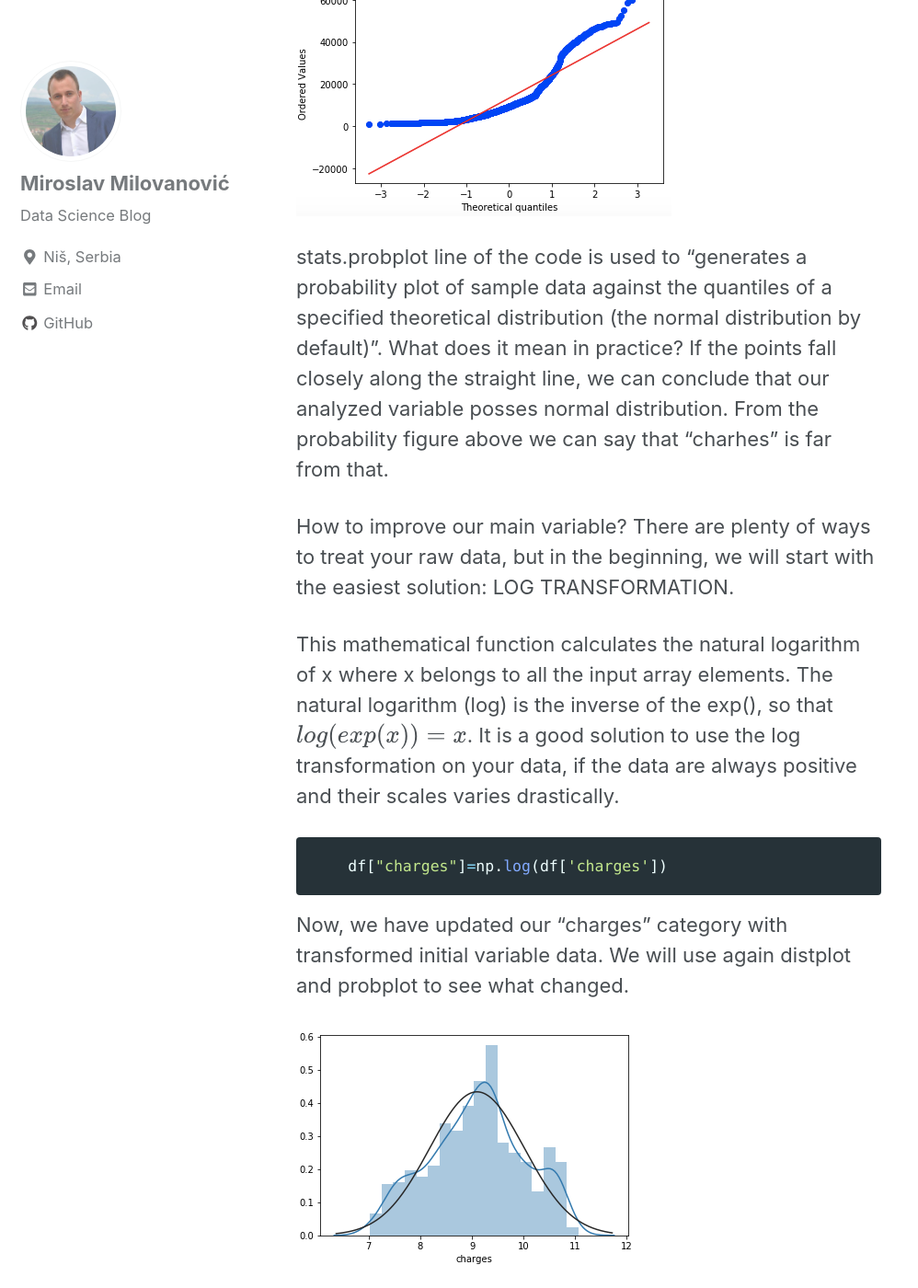
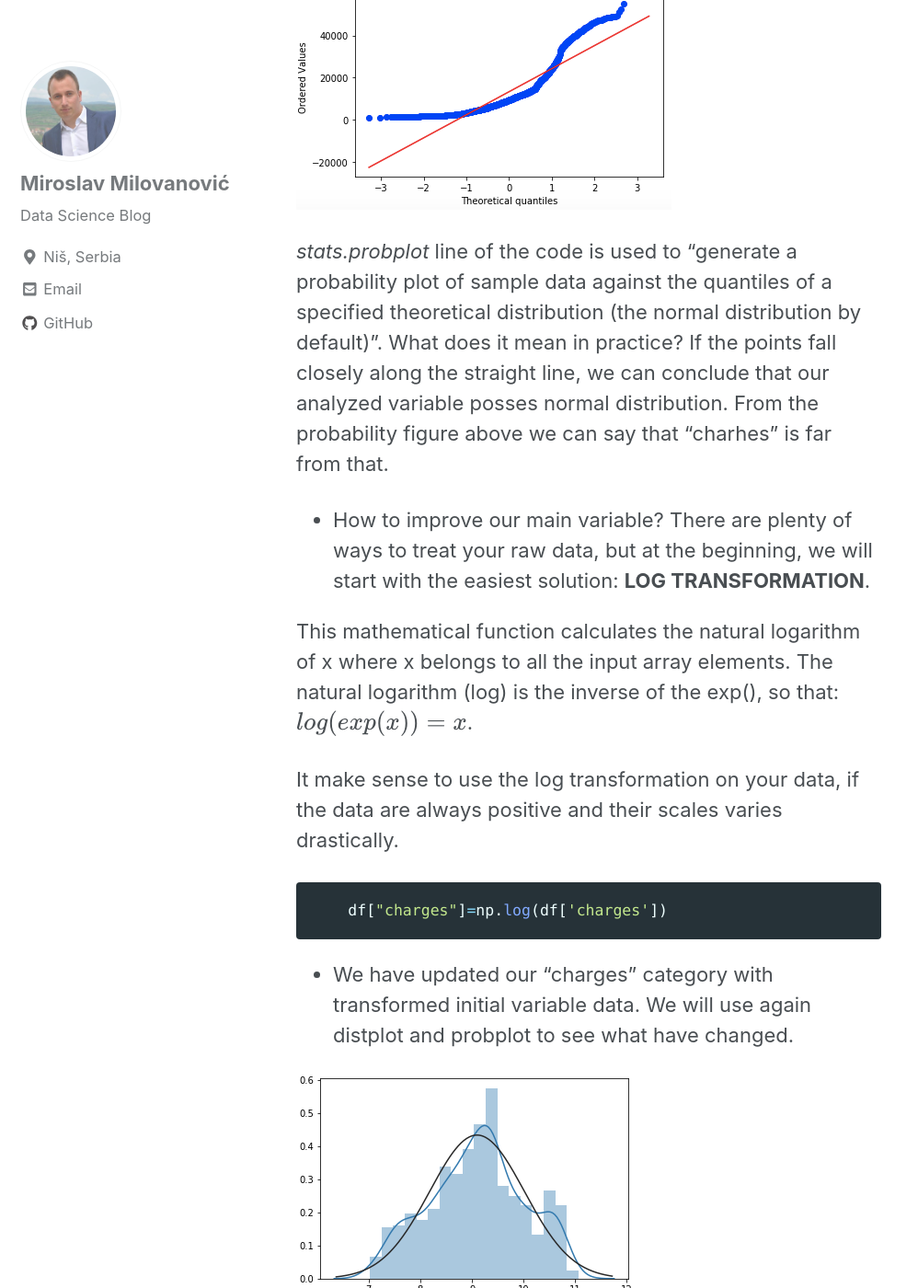
Before and after one commit to mmilovanovic87/mmilovanovic87.github.io, a Jekyll site: the page built from _posts/2019-01-19-DataNormalization.md, in a window 1280 px wide and 1400 px high, scrolled down 2041 px. Shown: the whole window at 92% size, without its empty margins (0-998 px from the left). Built offline with Jekyll 4.4.1, drawn with Linux system fonts in a browser that asks for light colours; cached includes are drawn as plain includes; nearby versions of some CDN libraries; formulas are drawn with MathJax 3; some of the changed text lies outside the part shown.

Commit message:
Log Transformation 1.1

````diff
--- a/_posts/2019-01-19-DataNormalization.md
+++ b/_posts/2019-01-19-DataNormalization.md
@@ -13,17 +13,17 @@ This will be short but (I hope) really useful text. In [Medical Costs Analysis u
 
 These errors are not something that we would be happy with it. We can conclude, based on the results, that Linear Regression is not good enough method for predicting these specific data and that we need to continue with other machine learning algorithms - hoping that we will find more suitable model.
 
-BUT
+**BUT**
 
-Is that all from Linear Regression?
+**Is that all from Linear Regression?**
 
-Of course not.
+**Of course not.**
 
-During the procedure of model development in [Medical Costs Analysis using a Linear Regression model](https://mmilovanovic87.github.io/LinearRegression/), we have selected and optimized DataFrame variables in the way to adequately form input and output vectors for our model. This information was further used for training and testing procedures. Something that we haven't considered at all, is one great feature called: Data Transformation.
+During the procedure of model development in [Medical Costs Analysis using a Linear Regression model](https://mmilovanovic87.github.io/LinearRegression/), we have selected and optimized DataFrame variables in the way to adequately form input and output vectors for our model. This information was further used for training and testing procedures. Something that we haven't considered at all is one great feature called: **Data Transformation**.
 
 In general, data transformation is used to change the shape of the data distribution. The goal is to change variables in the way that they can be described as a normal distribution. Linear Regression, as well as many other machine learning techniques, is maximally useful if it faces a data which are normally distributed.
 
-What next? The variable of interest was "charges". Once again, let's see distribution of the variable.
+* What next? The variable of interest was "charges". Once again, let's see distribution of the variable.
 
 ```python
     sns.distplot(df["charges"],fit=norm)
@@ -32,26 +32,30 @@ What next? The variable of interest was "charges". Once again, let's see distrib
 ```
 <img src="{{ site.url }}{{ site.baseurl }}/images/2 Data Normalization/ProbabilityPlot.png" alt="ProbabilityPlot">
 
-stats.probplot line of the code is used to "generates a probability plot of sample data against the quantiles of a specified theoretical distribution (the normal distribution by default)". What does it mean in practice? If the points fall closely along the straight line, we can conclude that our analyzed variable posses normal distribution. From the probability figure above we can say that "charhes" is far from that.
+*stats.probplot* line of the code is used to "generate a probability plot of sample data against the quantiles of a specified theoretical distribution (the normal distribution by default)". What does it mean in practice? If the points fall closely along the straight line, we can conclude that our analyzed variable posses normal distribution. From the probability figure above we can say that "charhes" is far from that.
 
-How to improve our main variable? There are plenty of ways to treat your raw data, but in the beginning, we will start with the easiest solution: LOG TRANSFORMATION.
+* How to improve our main variable? There are plenty of ways to treat your raw data, but at the beginning, we will start with the easiest solution: **LOG TRANSFORMATION**.
 
-This mathematical function calculates the natural logarithm of x where x belongs to all the input array elements. The natural logarithm (log) is the inverse of the exp(), so that $$ log(exp(x)) = x $$. It is a good solution to use the log transformation on your data, if the data are always positive and their scales varies drastically.
+This mathematical function calculates the natural logarithm of x where x belongs to all the input array elements. The natural logarithm (log) is the inverse of the exp(), so that:
+ $$ log(exp(x)) = x $$.
+
+ It make sense to use the log transformation on your data, if the data are always positive and their scales varies drastically.
 
 ```python
     df["charges"]=np.log(df['charges'])
 ```
-Now, we have updated our "charges" category with transformed initial variable data. We will use again distplot and probplot to see what changed.
+
+* We have updated our "charges" category with transformed initial variable data. We will use again distplot and probplot to see what have changed.
 
 <img src="{{ site.url }}{{ site.baseurl }}/images/2 Data Normalization/Probplot2.png" alt="Probplot2">
 
-If we compare the variable "charges" before and after log transformation, we can easily see the difference. Now, we are significantly closer to a normal distribution of data. It is not the perfect, but the difference is notable for sure.
+If we compare the variable "charges" **before** and **after** the log transformation, we can easily see the difference. Now, we are significantly closer to a normal distribution of data. It is not the perfect, but the difference is notable for sure.
 
 Ok. We have transformed our category of interest. Is it going to be helpful for improving prediction capabilities of our model or not?
 
-We will repeat the complete procedure of designing the Linear Regression model from [Medical Costs Analysis using a Linear Regression model](https://mmilovanovic87.github.io/LinearRegression/), with difference of applying log transformation of "charges" variable.
+* We will repeat the complete procedure of designing the Linear Regression model from [Medical Costs Analysis using a Linear Regression model](https://mmilovanovic87.github.io/LinearRegression/), with the difference of applying log transformation of "charges" variable.
 
-We will print now all coefficients of our trained Linear Regression model.
+* Now, we will print new values of coefficients of our retrained Linear Regression model. Of course, **after** the transformation process.
 
 ```python
     print(lm.intercept_)
@@ -60,26 +64,26 @@ We will print now all coefficients of our trained Linear Regression model.
 ```
 <img src="{{ site.url }}{{ site.baseurl }}/images/2 Data Normalization/LRcoeff.png" alt="LR coeff">
 
-What we had before log transformation:
+Back to the past, let's see what we had **before** the log transformation:
 
 <img src="{{ site.url }}{{ site.baseurl }}/images/LinearRegression/coeff.png" alt="Coefficients of LR model">
 
-It is obvious that now we have significantly smaller values for all our coefficients. How this change will affect our predictions? We will see soon.
+It is obvious that now we have significantly smaller values for our coefficients. How these changes will affect our predictions? We will see soon.
 
-Next figure is a graphical comparison of expected values of our analysis (y_test) and predicted values (predictions) of the model.
+* Next figure is a graphical comparison of expected values of our analysis (y_test) and predicted values (predictions) of the model.
 
 ```python
     plt.scatter(y_test, predictions)
 ```
 <img src="{{ site.url }}{{ site.baseurl }}/images/2 Data Normalization/ScatterAfter.png" alt="New scatter">
 
-Let's compare this with the similar figure, before we have transformed "charges" variable.
+Let's compare this with similar graph, but **before** we have transformed "charges" variable.
 
 <img src="{{ site.url }}{{ site.baseurl }}/images/LinearRegression/scatter.png" alt="Scatter graph">
 
-For sure, after log transformation, scatter graph has more sense and produced dependence between expected and predicted values is more reliable for the model. It looks like that our model will have a better chance for predicting correct "charges" data, in comparison with the model from [Medical Costs Analysis using a Linear Regression model](https://mmilovanovic87.github.io/LinearRegression/).
+For sure, after the log transformation, scatter graph has more sense and produced dependence between expected and predicted values is more reliable for the model. It looks like that our model will have a better chance for predicting correct "charges" data, in comparison with the model from [Medical Costs Analysis using a Linear Regression model](https://mmilovanovic87.github.io/LinearRegression/).
 
-Finally, let's compare error distribution graphs of our predictions, BEFORE and AFTER log transformation.
+* Finally, let's compare the error distribution graphs of our predictions, **BEFORE** and **AFTER** the log transformation.
 
 BEFORE
 <img src="{{ site.url }}{{ site.baseurl }}/images/LinearRegression/distplot2.png" alt="Distplot 2 before">
````
Also changed, not shown: other parts of _posts/2019-01-19-DataNormalization.md (+4 -3 lines).
